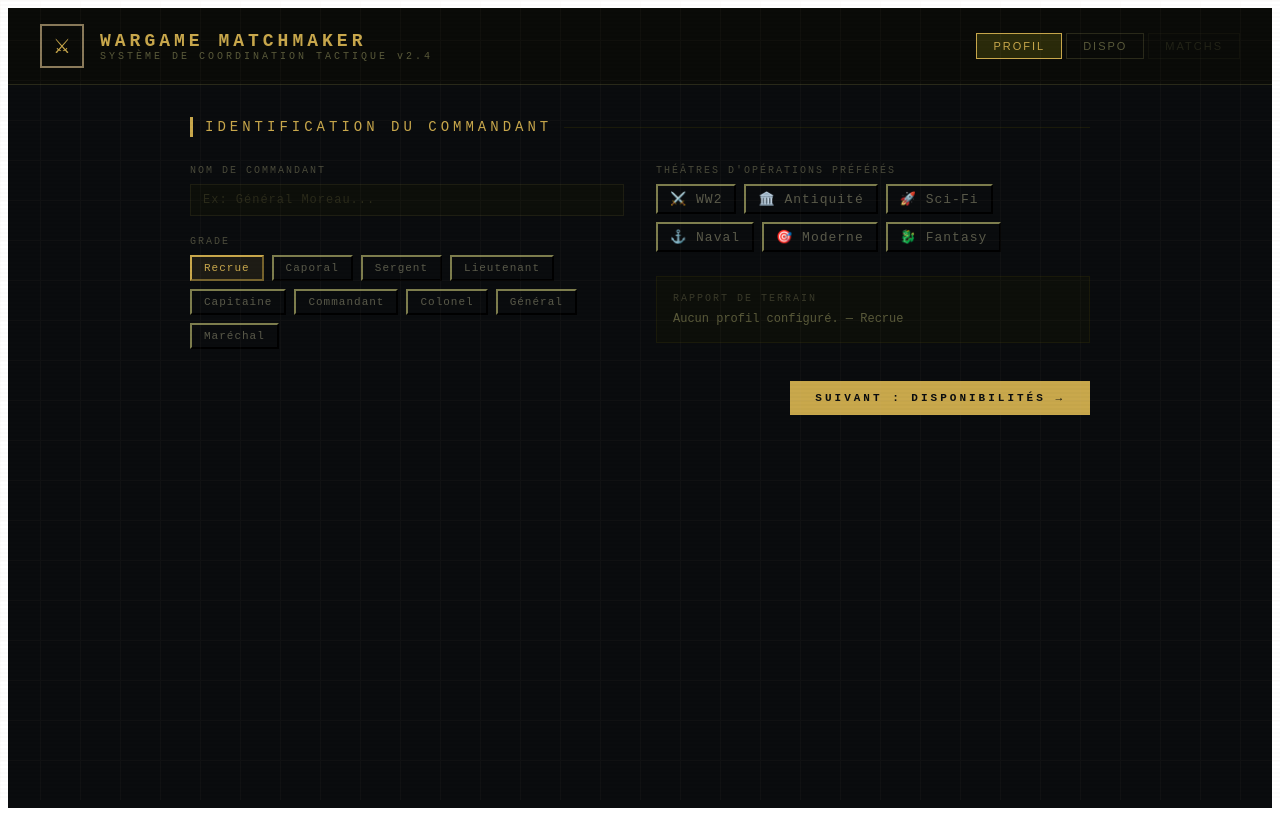
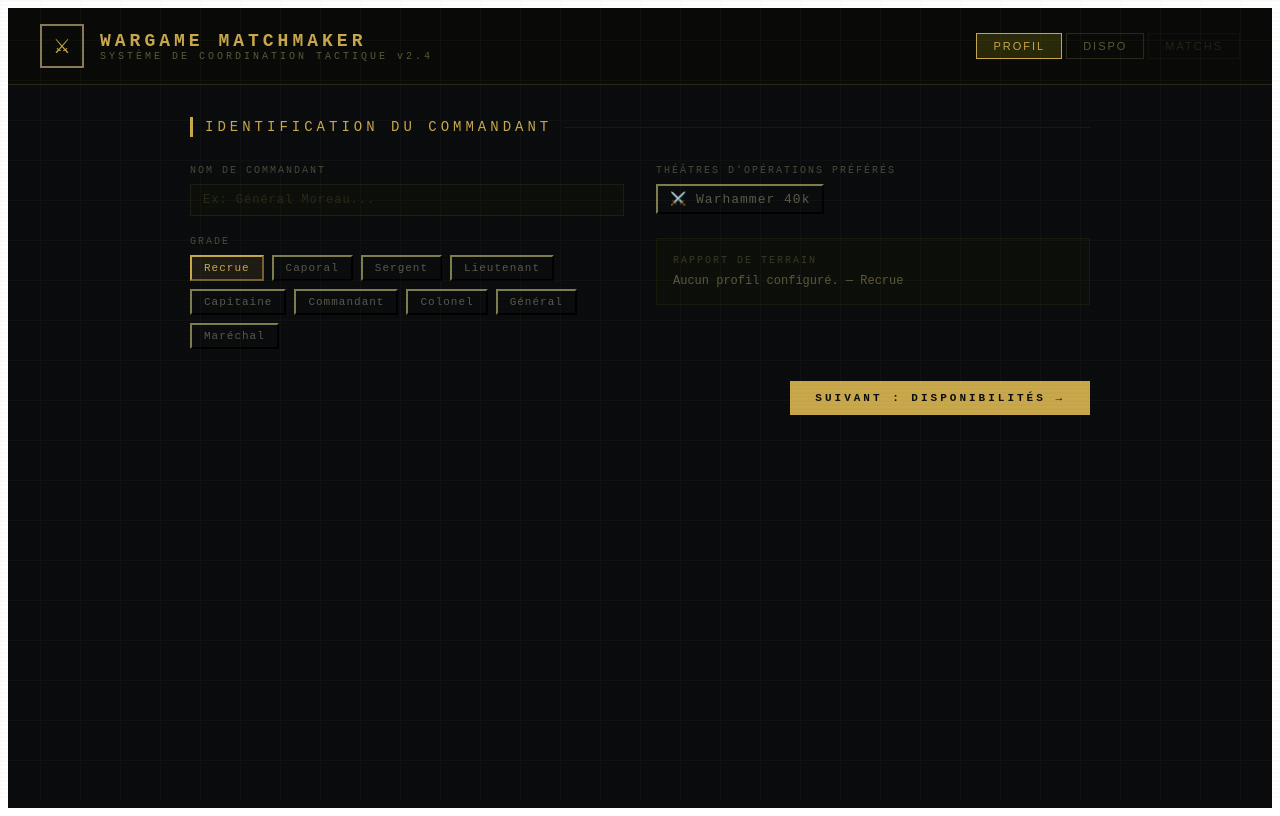
Before and after one commit to QuentinNev/WargameMatchmaker, a React (Vite) app: page / in a window 1280 px wide. Built offline with nearby package versions, Linux system fonts and the light colour scheme.

Commit message:
Edit games

```diff
--- a/src/constants.ts
+++ b/src/constants.ts
@@ -7,38 +7,33 @@ export const TIME_SLOTS = [
 ] as const;
 
 export const GAME_TYPES: GameType[] = [
-  { id: "ww2", label: "WW2", icon: "⚔️" },
-  { id: "ancients", label: "Antiquité", icon: "🏛️" },
-  { id: "scifi", label: "Sci-Fi", icon: "🚀" },
-  { id: "naval", label: "Naval", icon: "⚓" },
-  { id: "modern", label: "Moderne", icon: "🎯" },
-  { id: "fantasy", label: "Fantasy", icon: "🐉" },
+  { id: "40k", label: "Warhammer 40k", icon: "⚔️" },
 ];
 
 export const MOCK_PLAYERS: Player[] = [
   {
     id: 1, name: "Général Dupont", rank: "Maréchal", games: 47, wins: 31,
-    gameTypes: ["ww2", "modern"], bio: "Spécialiste des batailles d'encerclement",
+    gameTypes: ["40k"], bio: "Spécialiste des batailles d'encerclement",
     availability: { 0: [2,3,4], 1: [4,5,6], 3: [3,4], 5: [1,2,3,4,5], 6: [2,3,4,5] },
   },
   {
     id: 2, name: "Amiral Leclerc", rank: "Commodore", games: 23, wins: 14,
-    gameTypes: ["naval", "ww2"], bio: "Maître des opérations amphibies",
+    gameTypes: ["40k"], bio: "Maître des opérations amphibies",
     availability: { 1: [1,2,3], 2: [3,4,5], 4: [2,3,4], 6: [3,4,5,6] },
   },
   {
     id: 3, name: "Tacticus Rex", rank: "Légat", games: 61, wins: 45,
-    gameTypes: ["ancients", "fantasy"], bio: "La légion ne recule jamais",
+    gameTypes: ["40k"], bio: "La légion ne recule jamais",
     availability: { 0: [4,5,6], 2: [2,3], 3: [5,6,7], 5: [0,1,2,3,4,5,6,7] },
   },
   {
     id: 4, name: "Commander Nova", rank: "Capitaine", games: 15, wins: 8,
-    gameTypes: ["scifi", "modern"], bio: "Doctrine de frappes chirurgicales",
+    gameTypes: ["40k"], bio: "Doctrine de frappes chirurgicales",
     availability: { 1: [3,4,5,6], 3: [1,2,3], 4: [4,5,6,7], 6: [1,2,3,4] },
   },
   {
     id: 5, name: "Herr Blitz", rank: "Oberst", games: 38, wins: 22,
-    gameTypes: ["ww2", "scifi"], bio: "Blitzkrieg ou rien",
+    gameTypes: ["40k"], bio: "Blitzkrieg ou rien",
     availability: { 0: [3,4,5], 2: [4,5,6,7], 4: [2,3,4], 5: [3,4,5,6,7] },
   },
 ];
--- a/src/types.ts
+++ b/src/types.ts
@@ -1,4 +1,4 @@
-export type GameTypeId = "ww2" | "ancients" | "scifi" | "naval" | "modern" | "fantasy";
+export type GameTypeId = "40k" |"AoS";
 
 export type Screen = "profile" | "availability" | "matches" | "challenge";
 
```
